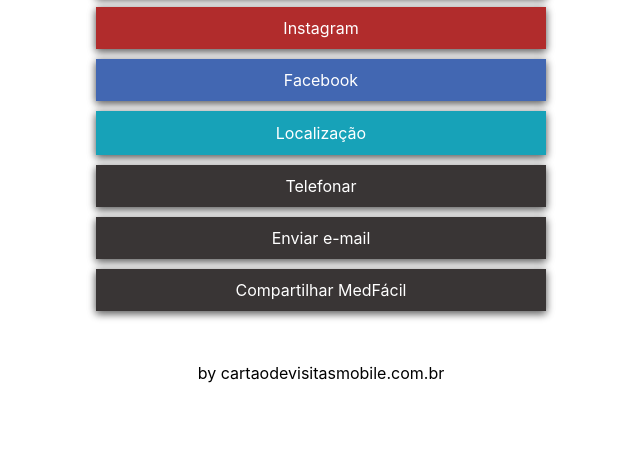
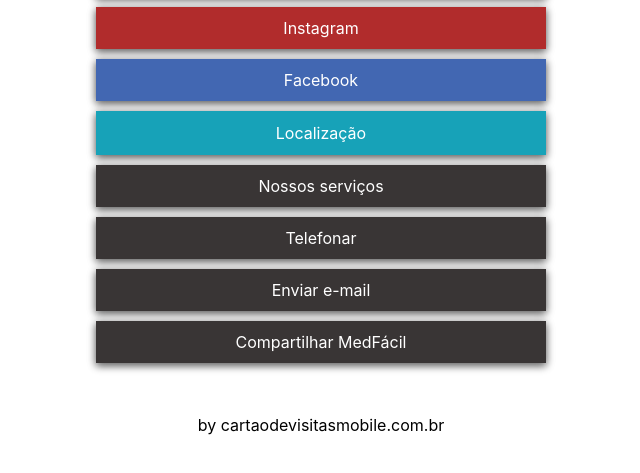
Before and after one commit to startdes/medfacilclinicamedica, a plain HTML site: page index.html in a window 1280 px wide. Shown: the part 275-748 px from the top of the page, without its empty margins (319-959 px from the left). Drawn offline with nearby package versions, Linux system fonts and the light colour scheme.

Commit message:
Add files via upload

```diff
--- a/index.html
+++ b/index.html
@@ -94,7 +94,13 @@
         </div>
 
         <div class="divconteudo">
-            <a href="tel:062998600111" target="_blank">
+            <a href="https://drive.google.com/file/d/14hQQUUESjl7_g0r88wV0IWeEMygs6CsC/view?usp=sharing" target="_blank">
+                <div class="btn btn-secondary divlinks sitetelyoutubecomp">Nossos serviços</div>
+            </a>
+        </div>
+
+        <div class="divconteudo">
+            <a href="tel:06230850111" target="_blank">
                 <div class="btn btn-secondary divlinks sitetelyoutubecomp">Telefonar</div>
             </a>
         </div>
```
